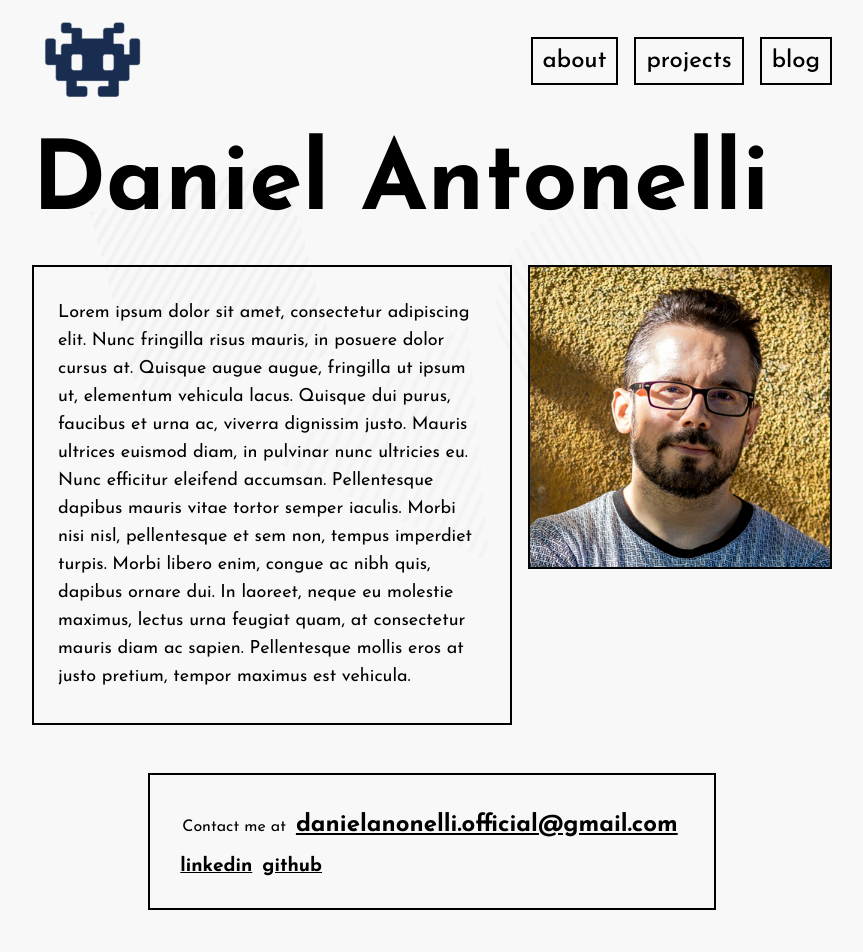
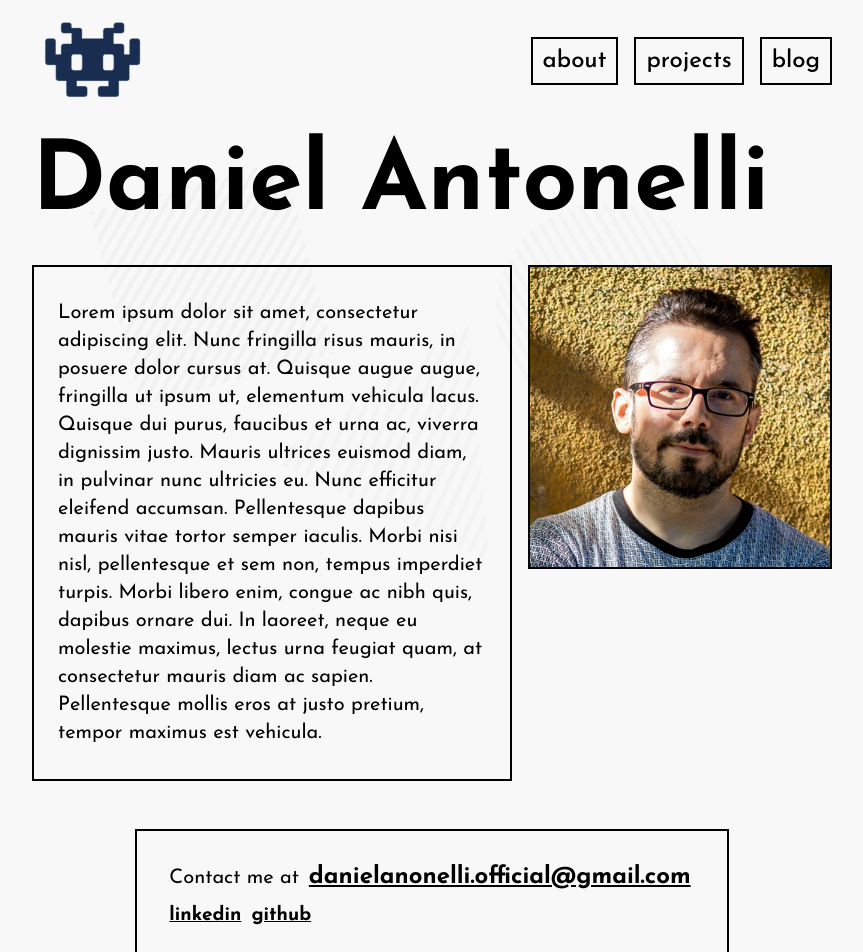
Before and after one commit to dan-antonelli/dantonelli-portfolio, a React (Vite) app: page / in a window 1280 px wide. Shown: the top 952 px of the page, without its empty margins (208-1071 px from the left). Built offline with nearby package versions, Linux system fonts and the light colour scheme.

Commit message:
change font size

```diff
--- a/src/App.css
+++ b/src/App.css
@@ -23,6 +23,11 @@ main.container, nav.container {
 h1 {
   font-size: 6rem;
   line-height: 1;
+}
+
+p {
+  font-size: 1.25rem;
+  line-height: 1.75rem;
 }
 
 nav {
@@ -196,7 +201,7 @@ a:focus::after {
 .social-contact {
   display: flex;
   justify-content: flex-start;
-  margin-left: -10px;
+  margin-left: -8px;
 }
 
 .social-contact a {
@@ -331,7 +336,6 @@ footer p {
   }
 
   .contact-box p {
-    font-size: 0.9rem;
     display: flex;
     flex-direction: column;
     align-items: center;
```
